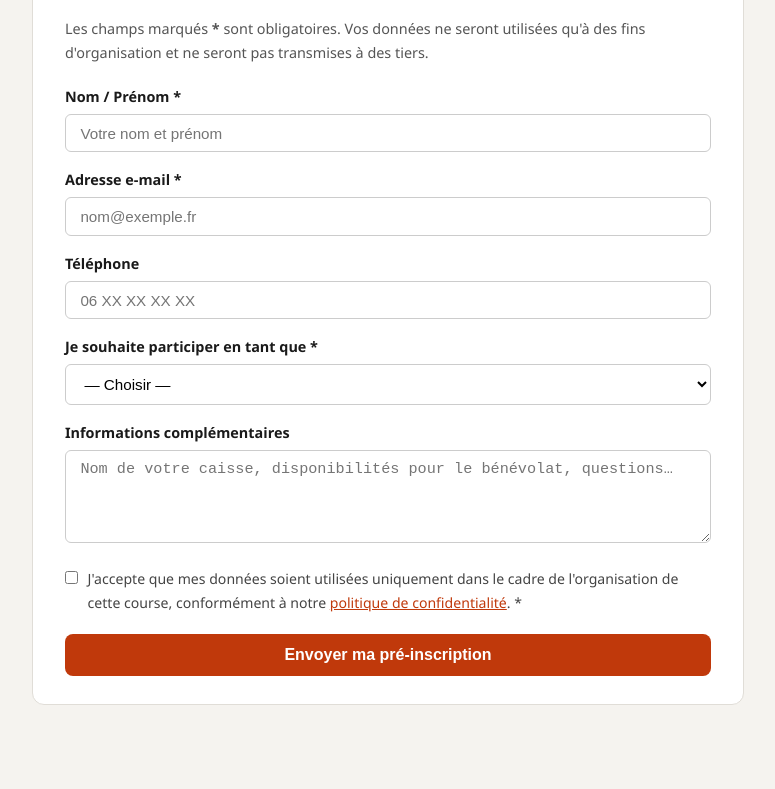
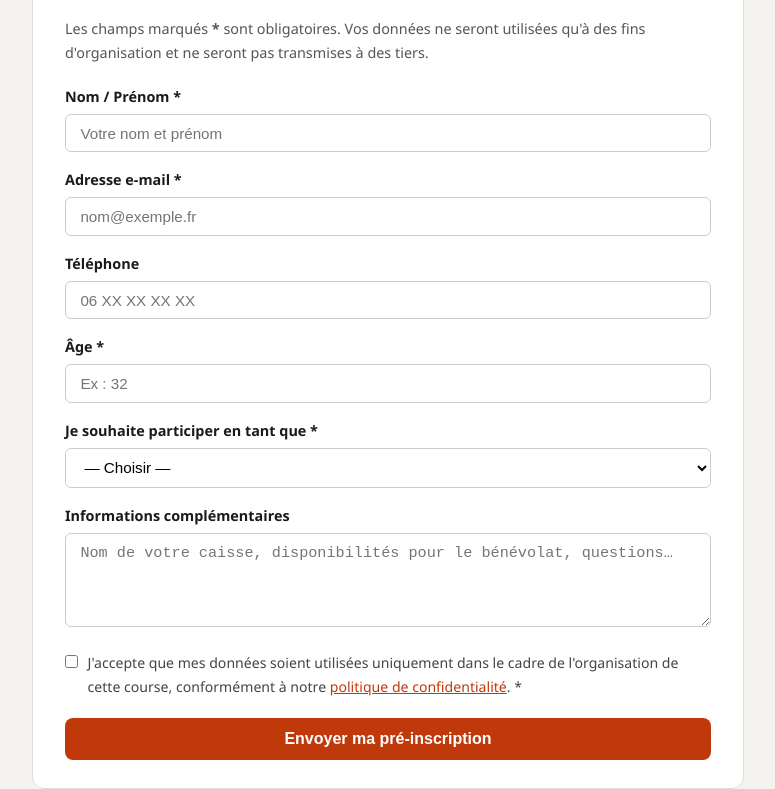
Before and after one commit to caisses-savon-stlaurent/coursesaintlaurent, a plain HTML site: page index.html in a window 1280 px wide. Shown: the part 2090-2879 px from the top of the page, without its empty margins (252-1027 px from the left). Drawn offline with Linux system fonts and the light colour scheme.

Commit message:
Modify contact form action and add age field
Updated form action URL and added age input field.

```diff
--- a/index.html
+++ b/index.html
@@ -149,7 +149,7 @@
     </div>
     <p style="font-size:.9rem;color:#555;margin-bottom:1.2rem">Les champs marqués <strong>*</strong> sont obligatoires. Vos données ne seront utilisées qu'à des fins d'organisation et ne seront pas transmises à des tiers.</p>
 
-    <form id="contact-form" action="https://formspree.io/f/VOTRE_ID_FORMSPREE" method="POST">
+    <form id="contact-form" action="https://formspree.io/f/VOTRE_https://formspree.io/f/xjgqylwd" method="POST">
       <!-- Destinataires cachés — Formspree envoie à l'adresse configurée dans votre compte -->
       <!-- Pour envoyer à deux adresses, configurez-le dans le tableau de bord Formspree -->
       <input type="hidden" name="_subject" value="Pré-inscription Course de caisses à savon — Saint-Laurent-en-Royans">
@@ -167,6 +167,21 @@
         <label for="tel" style="display:block;font-size:.9rem;font-weight:600;margin-bottom:.3rem">Téléphone</label>
         <input type="tel" id="tel" name="telephone" placeholder="06 XX XX XX XX" style="width:100%;padding:.6rem .9rem;border:1px solid #ccc;border-radius:6px;font-size:.95rem">
       </div>
+     <div style="margin-bottom:1rem">
+  <label for="age" style="display:block;font-size:.9rem;font-weight:600;margin-bottom:.3rem">
+    Âge *
+  </label>
+  <input
+    type="number"
+    id="age"
+    name="age"
+    required
+    min="1"
+    max="120"
+    placeholder="Ex : 32"
+    style="width:100%;padding:.6rem .9rem;border:1px solid #ccc;border-radius:6px;font-size:.95rem"
+  >
+</div>
       <div style="margin-bottom:1rem">
         <label for="role" style="display:block;font-size:.9rem;font-weight:600;margin-bottom:.3rem">Je souhaite participer en tant que *</label>
         <select id="role" name="role" required style="width:100%;padding:.6rem .9rem;border:1px solid #ccc;border-radius:6px;font-size:.95rem;background:#fff">
```
